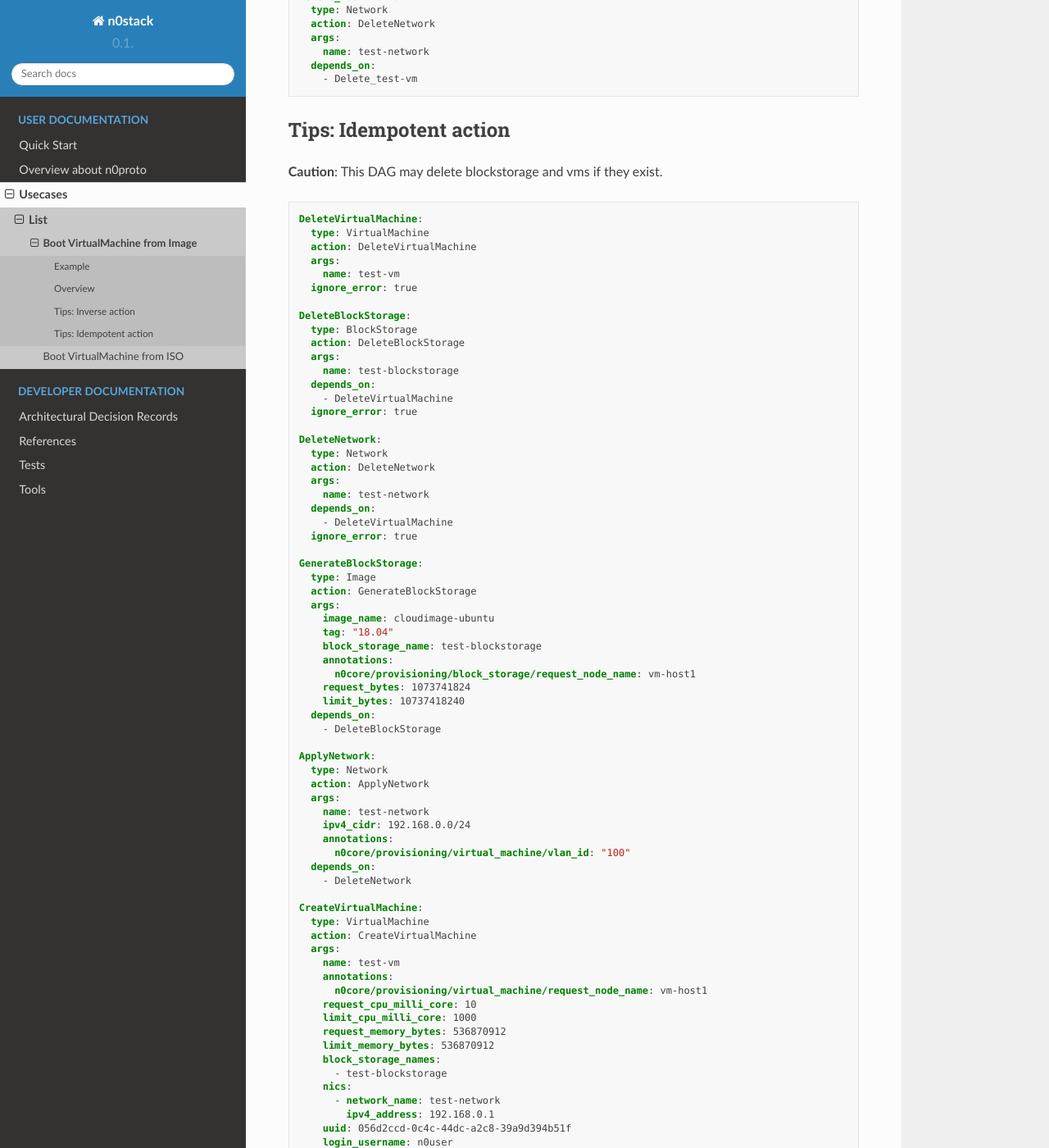
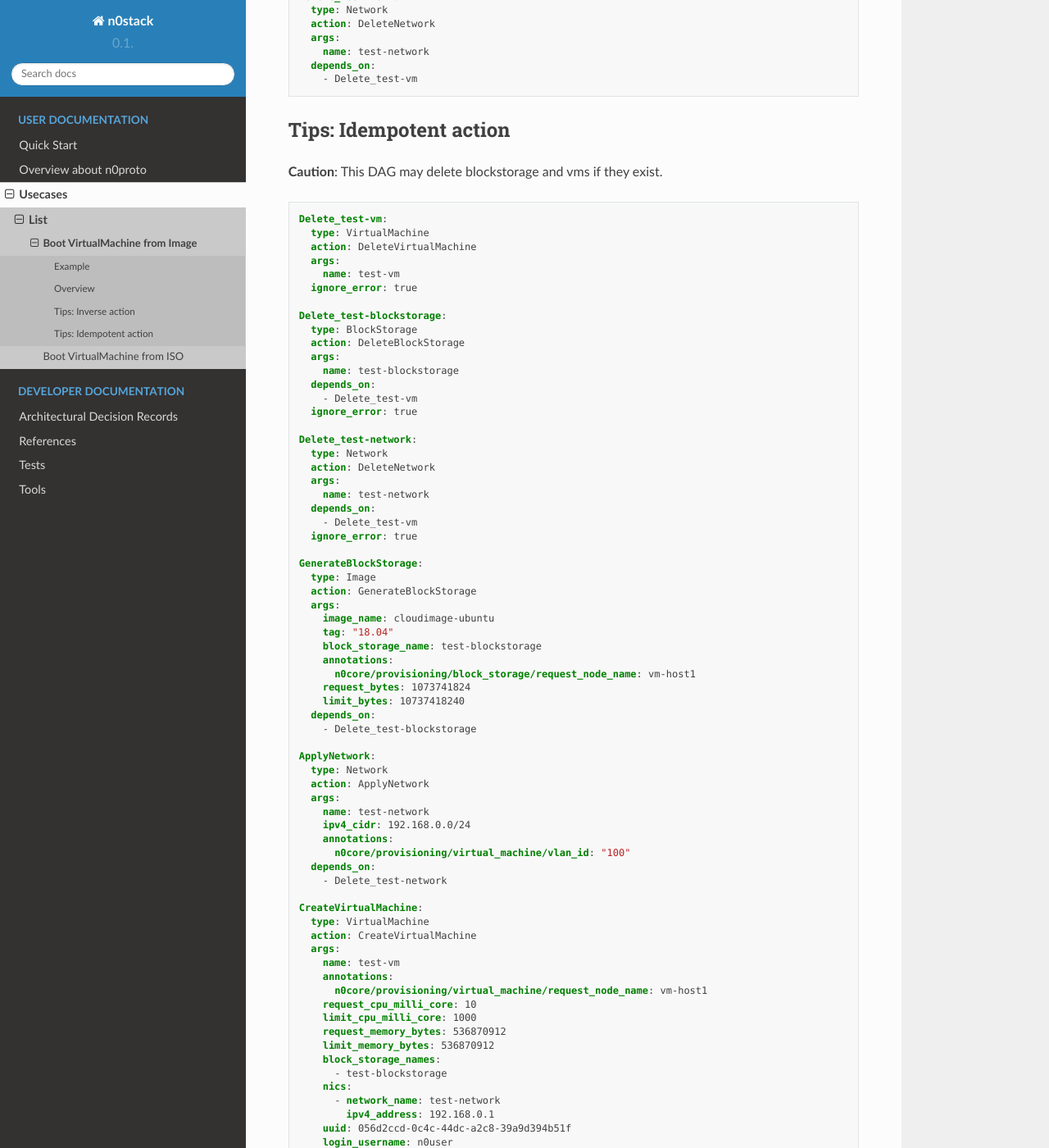
Before and after one commit to n0stack/n0stack, a Sphinx documentation site: the page built from docs/user/usecases/boot_vm_from_image.md, in a window 1280 px wide and 1400 px high, scrolled down 2745 px. Shown: the whole window at 82% size. Built offline with Sphinx 7.4.7 and the Read the Docs theme 2.0.0, drawn with Linux system fonts in a browser that asks for light colours; the version number is read from the project's files by our own code.

Commit message:
Rename task name of example

````diff
--- a/docs/user/usecases/boot_vm_from_image.md
+++ b/docs/user/usecases/boot_vm_from_image.md
@@ -130,29 +130,29 @@ Delete_test-network:
 **Caution**: This DAG may delete blockstorage and vms if they exist.
 
 ```yaml
-DeleteVirtualMachine:
+Delete_test-vm:
   type: VirtualMachine
   action: DeleteVirtualMachine
   args:
     name: test-vm
   ignore_error: true
 
-DeleteBlockStorage:
+Delete_test-blockstorage:
   type: BlockStorage
   action: DeleteBlockStorage
   args:
     name: test-blockstorage
   depends_on:
-    - DeleteVirtualMachine
+    - Delete_test-vm
   ignore_error: true
 
-DeleteNetwork:
+Delete_test-network:
   type: Network
   action: DeleteNetwork
   args:
     name: test-network
   depends_on:
-    - DeleteVirtualMachine
+    - Delete_test-vm
   ignore_error: true
 
 GenerateBlockStorage:
@@ -167,7 +167,7 @@ GenerateBlockStorage:
     request_bytes: 1073741824
     limit_bytes: 10737418240
   depends_on:
-    - DeleteBlockStorage
+    - Delete_test-blockstorage
 
 ApplyNetwork:
   type: Network
@@ -178,7 +178,7 @@ ApplyNetwork:
     annotations:
       n0core/provisioning/virtual_machine/vlan_id: "100"
   depends_on:
-    - DeleteNetwork
+    - Delete_test-network
 
 CreateVirtualMachine:
   type: VirtualMachine
````
